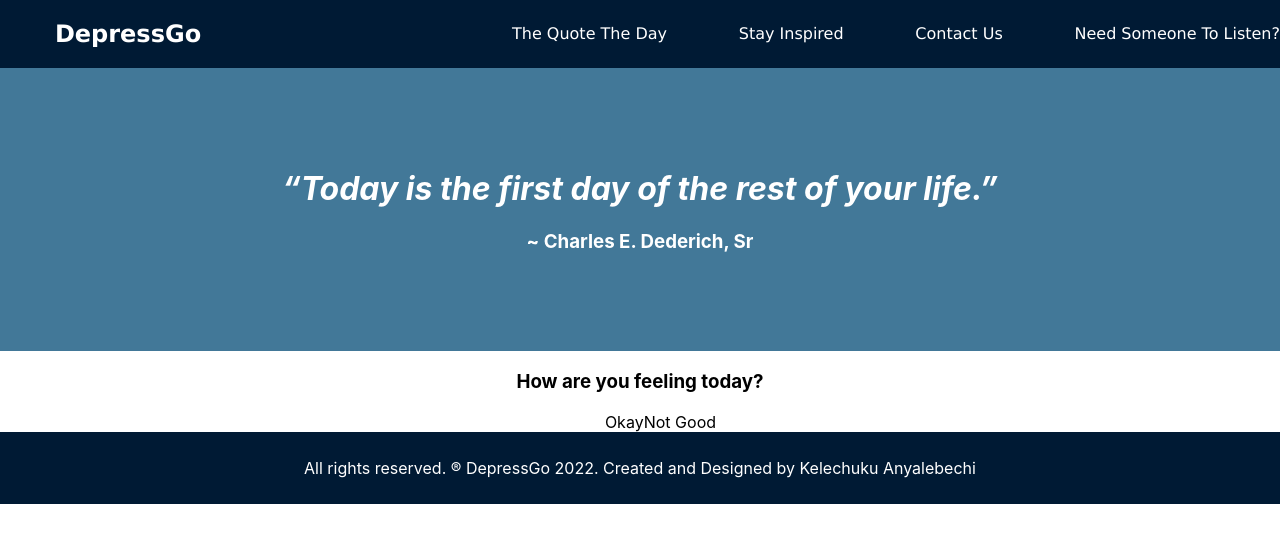
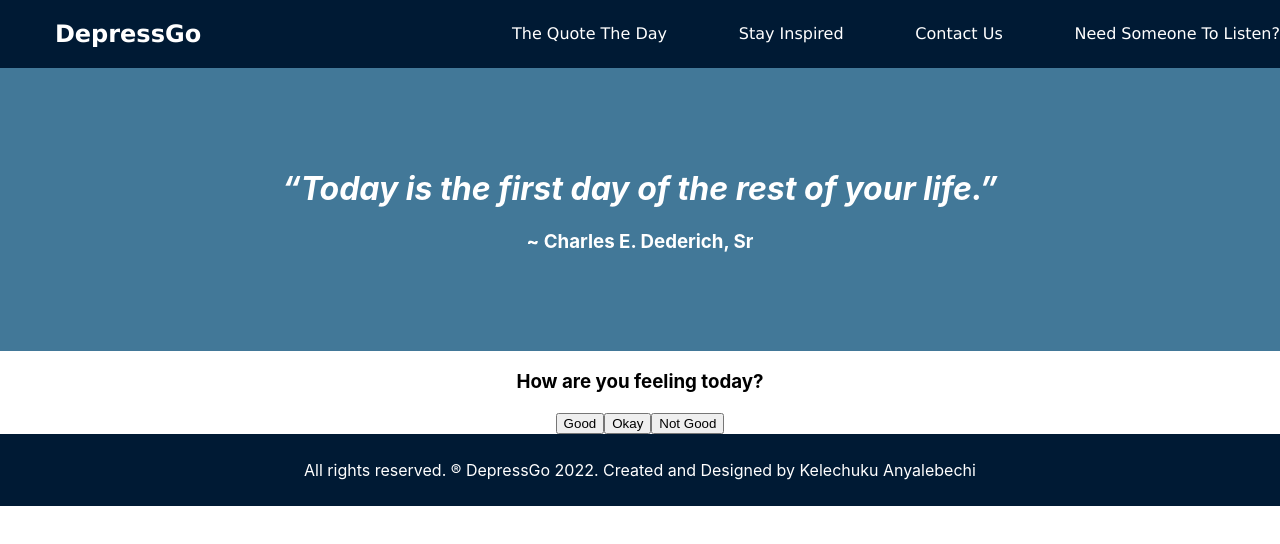
Before and after one commit to kc-anyalebechi/depressgo, a React (Create React App) app: page / in a window 1280 px wide. Shown: the top 544 px of the page. Built offline with nearby package versions, Linux system fonts and the light colour scheme.

Commit message:
worked on editing the section below the theme quote. I still have more work to do.

```diff
--- a/src/Home/Home.js
+++ b/src/Home/Home.js
@@ -14,22 +14,20 @@ function Home() {
           ~
           Charles E. Dederich, Sr
           </h3>
-        </div>
+      </div>
 
 
-      <div>
+      <div callName="question-section">
 
-        <div className="feelingQuestion">
+
           <h3>How are you feeling today?</h3>
-        </div>
 
-        <div className="feelingBtns">
+
           <Link to="/Main/GreenBtn">
-            <button1>Good</button1>
+            <button>Good</button>
           </Link>
-          <button2>Okay</button2>
-          <button3>Not Good</button3>
-        </div>
+          <button>Okay</button>
+          <button>Not Good</button>
 
       </div>
     </div>
--- a/src/Home/home.css
+++ b/src/Home/home.css
@@ -1,6 +1,12 @@
 .theme-quote {
     background-color: #427898;
+
     background-image: './quoteBackgroundImage.png';
     padding: 5em;
     color: white;
 }
+
+.question-section {
+    background-color: red;
+    padding-bottom: 1em;
+}
```
